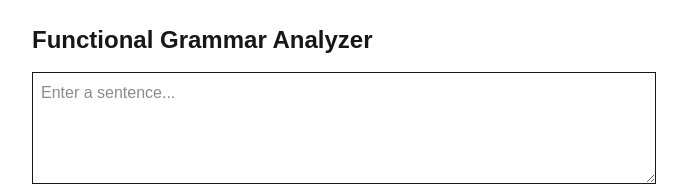
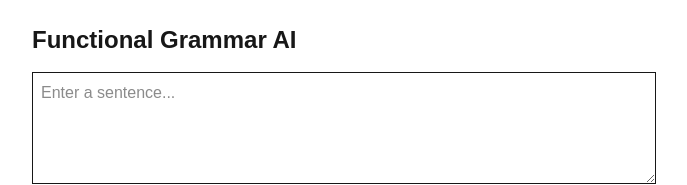
Before and after one commit to wirdatulkhasanah/functional-grammar-ai, a Next.js app: page / in a window 1280 px wide. Shown: the top 185 px of the page, without its empty margins (296-983 px from the left). Built offline with nearby package versions, Linux system fonts and the light colour scheme.

Commit message:
Fix: replace 'any' with 'unknown' to pass Vercel build

```diff
--- a/pages/index.tsx
+++ b/pages/index.tsx
@@ -2,7 +2,7 @@ import { useState } from "react";
 
 export default function Home() {
   const [text, setText] = useState("");
-  const [result, setResult] = useState<any>(null);
+  const [result, setResult] = useState<unknown>(null);
 
   const handleSubmit = async () => {
     const res = await fetch("/api/analyze", {
@@ -16,7 +16,7 @@ export default function Home() {
 
   return (
     <main className="p-6 max-w-2xl mx-auto">
-      <h1 className="text-2xl font-bold mb-4">Functional Grammar Analyzer</h1>
+      <h1 className="text-2xl font-bold mb-4">Functional Grammar AI</h1>
       <textarea
         className="w-full h-28 border p-2 mb-2"
         value={text}
```
